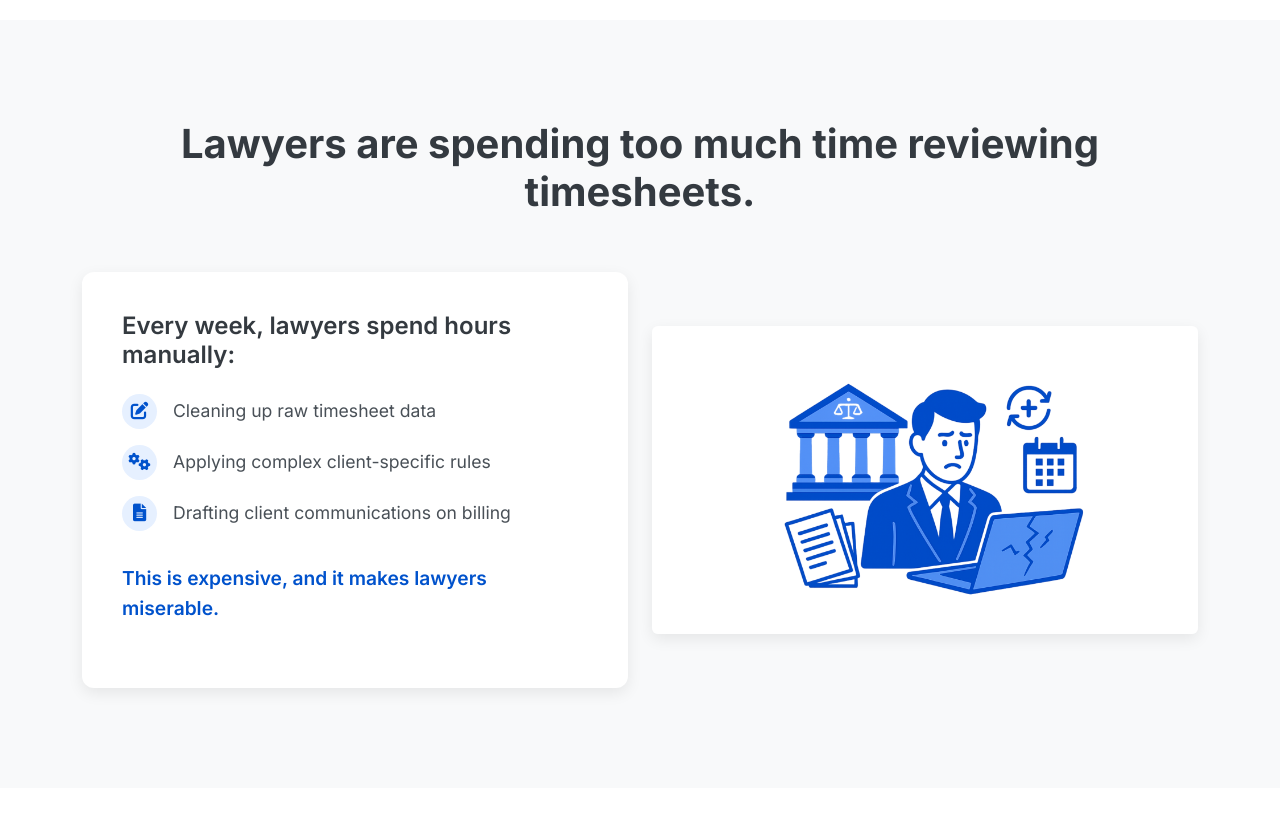
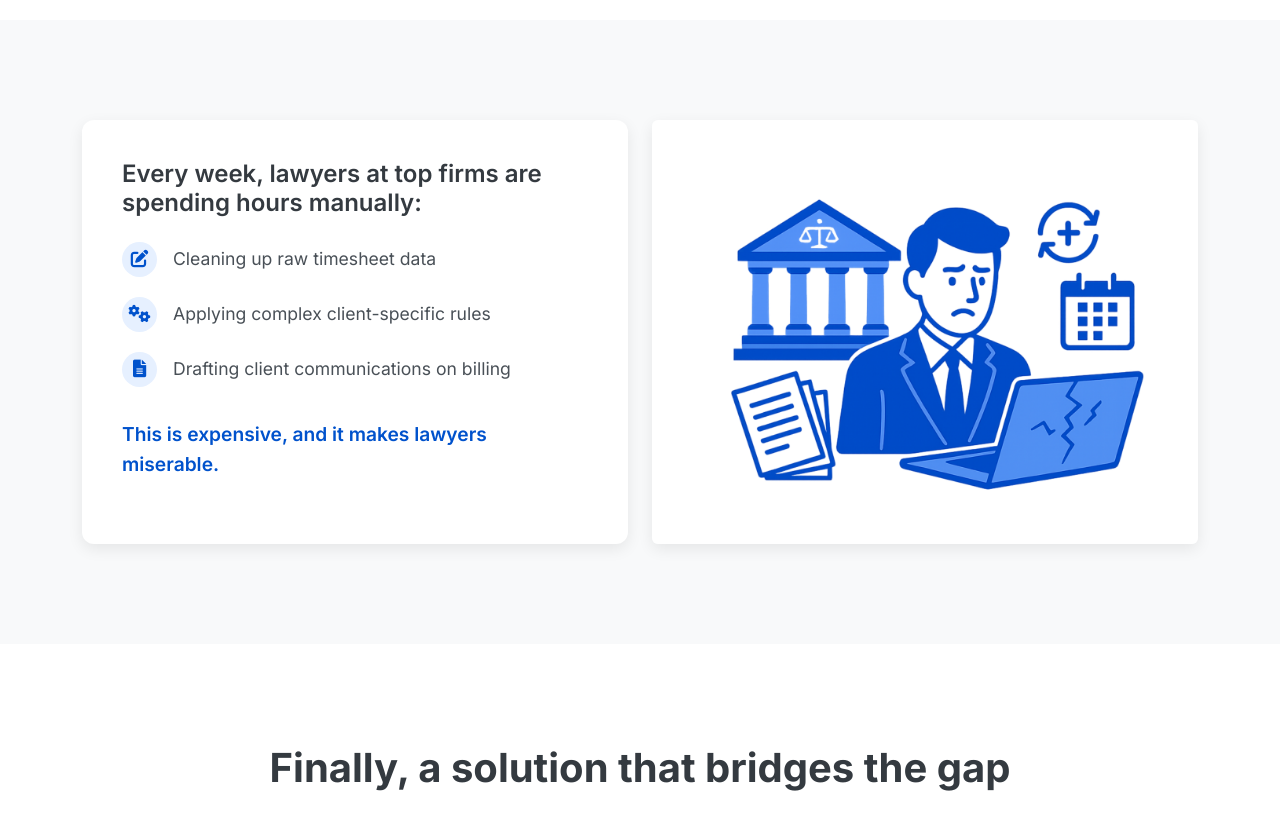
Before and after one commit to smercette/fix-my-time-website, a plain HTML site: page index.html in a window 1280 px wide. Shown: the part 780-1610 px from the top of the page. Drawn offline with nearby package versions, Linux system fonts and the light colour scheme; a script that the page names is missing.

Commit message:
Containers same size

```diff
--- a/index.html
+++ b/index.html
@@ -68,14 +68,10 @@
   <!-- Problem Section -->
   <section class="section bg-light" id="problem">
     <div class="container">
-      <div class="section-header">
-        <h2>Lawyers are spending too much time reviewing timesheets.</h2>
-      </div>
-
-      <div class="row align-items-center">
-        <div class="col-md-6">
-          <div class="problem-card">
-            <h3>Every week, lawyers spend hours manually:</h3>
+      <div class="row align-items-stretch">
+        <div class="col-md-6 d-flex">
+          <div class="problem-card w-100">
+            <h3>Every week, lawyers at top firms are spending hours manually:</h3>
             <ul class="feature-list problem-list">
               <li>
                 <span class="icon-circle"><i class="fas fa-edit"></i></span>
@@ -93,8 +89,8 @@
             <p class="emphasis">This is expensive, and it makes lawyers miserable.</p>
           </div>
         </div>
-        <div class="col-md-6">
-          <img src="img/problem-image.png" alt="Messy timesheet data" class="img-fluid rounded" style="max-width: 100%; height: auto; box-shadow: var(--shadow-md);">
+        <div class="col-md-6 d-flex">
+          <img src="img/problem-image.png" alt="Messy timesheet data" class="rounded w-100" style="object-fit: cover; box-shadow: var(--shadow-md);">
         </div>
       </div>
     </div>
--- a/styles.css
+++ b/styles.css
@@ -293,7 +293,7 @@ p {
 .problem-list li {
   display: flex;
   align-items: center;
-  margin-bottom: 1rem;
+  margin-bottom: 1.25rem;
   font-size: 1.1rem;
 }
 
```
